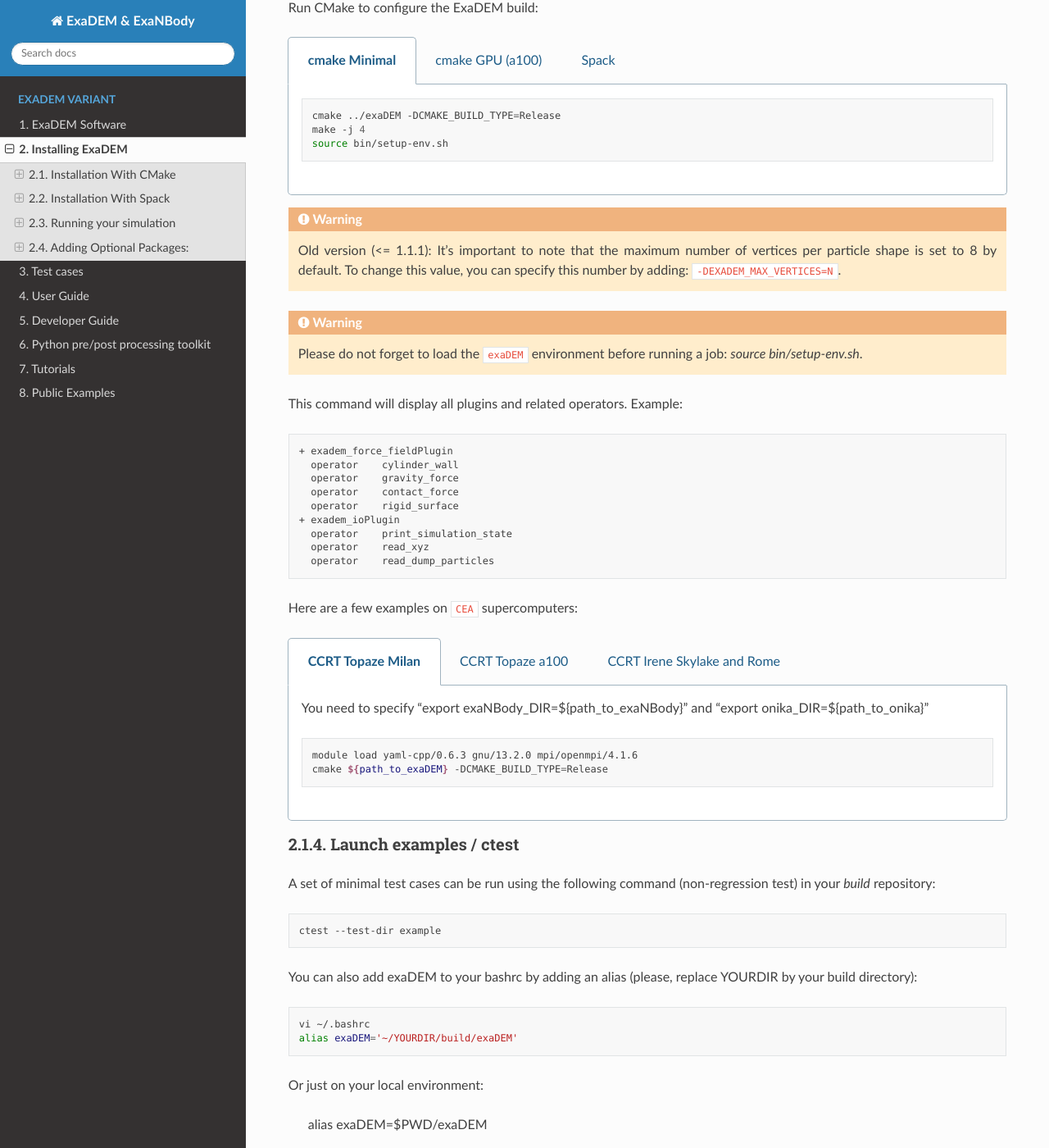
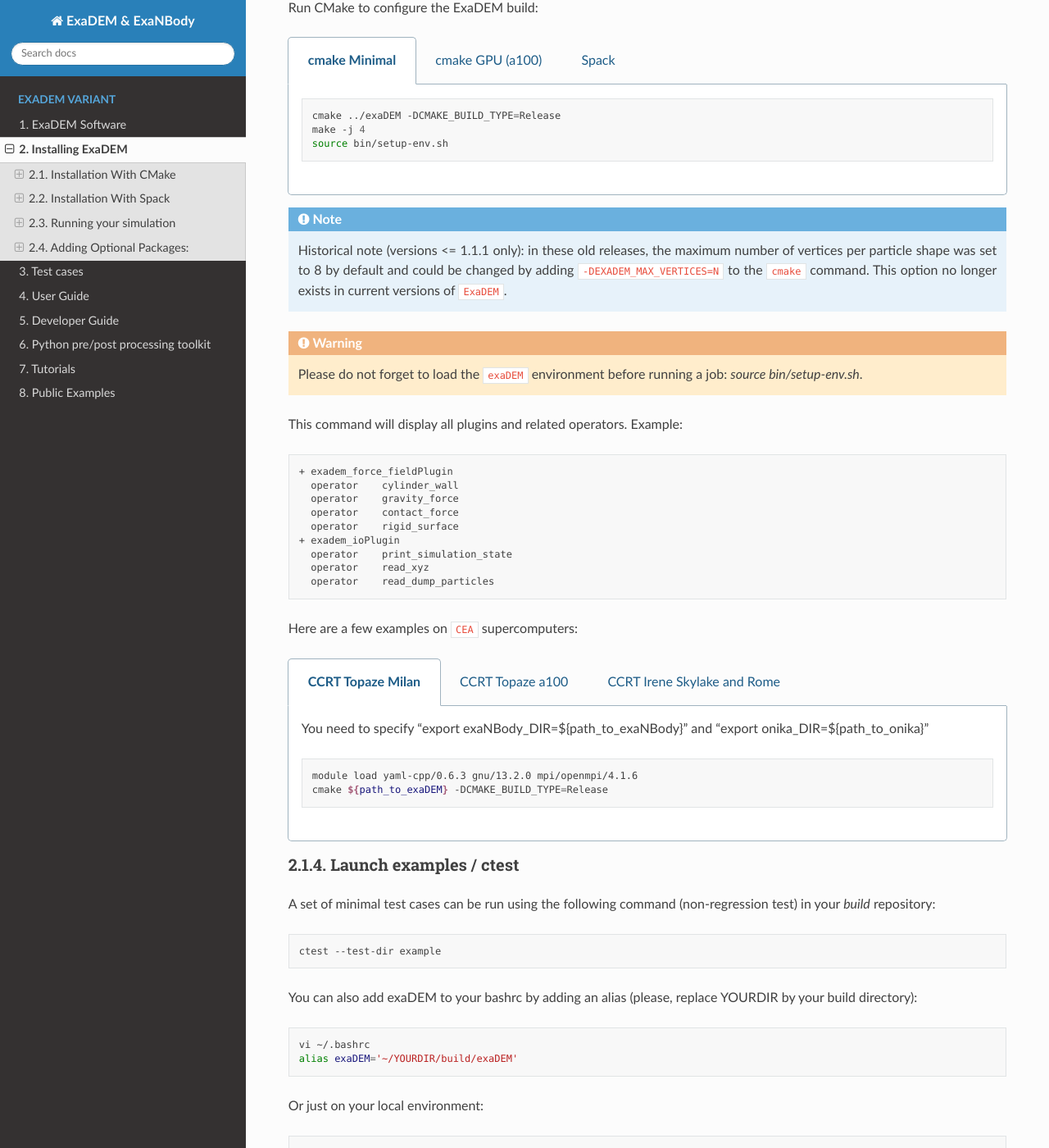
Before and after one commit to Collab4exaNBody/doc_exaDEM, a Sphinx documentation site: the page built from docs/source/project_exaDEM/Installation.rst, in a window 1280 px wide and 1400 px high, scrolled down 1751 px. Shown: the whole window at 82% size. Built offline with Sphinx 7.4.7 and the Read the Docs theme 3.1.0, drawn with Linux system fonts in a browser that asks for light colours; some of the changed lines change nothing that is shown; some of the changed text lies outside the part shown.

Commit message:
update installtion guildelines

```diff
--- a/docs/source/project_exaDEM/Installation.rst
+++ b/docs/source/project_exaDEM/Installation.rst
@@ -53,8 +53,8 @@
       .. code-block:: bash
 
          export CURRENT_HOME=$PWD
-         git clone --branch v1.0.5 https://github.com/Collab4exaNBody/onika.git
-         git clone --branch v2.0.7 https://github.com/Collab4exaNBody/exaNBody.git
+         git clone --branch v1.1.0 https://github.com/Collab4exaNBody/onika.git
+         git clone --branch v2.1.0 https://github.com/Collab4exaNBody/exaNBody.git
          mkdir ${CURRENT_HOME}/build-onika && cd ${CURRENT_HOME}/build-onika
          cmake ${CURRENT_HOME}/onika -DCMAKE_BUILD_TYPE=Release -DCMAKE_INSTALL_PREFIX=${CURRENT_HOME}/install-onika -DONIKA_BUILD_CUDA=OFF
          make install -j 10
@@ -73,8 +73,8 @@
       .. code-block:: bash
 
          export CURRENT_HOME=$PWD
-         git clone --branch v1.0.5 https://github.com/Collab4exaNBody/onika.git
-         git clone --branch v2.0.7 https://github.com/Collab4exaNBody/exaNBody.git
+         git clone --branch v1.1.0 https://github.com/Collab4exaNBody/onika.git
+         git clone --branch v2.1.0 https://github.com/Collab4exaNBody/exaNBody.git
          mkdir ${CURRENT_HOME}/build-onika && cd ${CURRENT_HOME}/build-onika
          cmake ${CURRENT_HOME}/onika -DCMAKE_BUILD_TYPE=Release -DCMAKE_INSTALL_PREFIX=${CURRENT_HOME}/install-onika -DONIKA_BUILD_CUDA=ON -DCMAKE_CUDA_ARCHITECTURES=86
          make install -j 10
@@ -95,8 +95,8 @@
          module load gnu/13.2.0 cuda/12.4 mpi/openmpi/4.1.6 cmake/3.29.6
          cd $CCCSCRATCHDIR
          export CURRENT_HOME=$PWD
-         // copy onika v1.0.4
-         // copy exaNBody v2.0.4
+         # copy onika v1.1.0
+         # copy exaNBody v2.1.0
          mkdir ${CURRENT_HOME}/build-onika && cd ${CURRENT_HOME}/build-onika
          cmake ${CURRENT_HOME}/onika -DCMAKE_BUILD_TYPE=Release -DCMAKE_INSTALL_PREFIX=${CURRENT_HOME}/install-onika -DONIKA_BUILD_CUDA=ON -DCMAKE_CUDA_ARCHITECTURES=80
          make install -j 10
@@ -149,7 +149,11 @@
 
    .. tab:: cmake GPU (a100)
 
-      The gpu installation depends on onika.
+      ``exaDEM`` itself does not take any GPU-specific ``cmake`` flag: GPU support is entirely
+      inherited from ``onika``/``exaNBody``. Make sure ``onika_DIR`` and ``exaNBody_DIR``
+      point to installations built with ``-DONIKA_BUILD_CUDA=ON`` and the correct
+      ``-DCMAKE_CUDA_ARCHITECTURES`` (see the "Ubuntu GPU" tab above), then the command below
+      is identical to the CPU build.
 
       .. code-block:: bash
 
@@ -159,18 +163,17 @@
 
    .. tab:: Spack
 
-      See the spack section if you need to install spack.
-
-      The ``spack_repo`` directory is in the exaDEM repository, you need to ``git clone`` exaDEM.
+      See the "Installation With Spack" section below if you need to install ``spack`` itself.
 
       .. code-block:: bash
 
-         spack repo add spack_repo
+         git clone https://github.com/Collab4exaNBody/spack-repos.git
+         spack repo add spack-repos
          spack install exadem
 
-.. warning::
+.. note::
 
-  Old version (<= 1.1.1): It's important to note that the maximum number of vertices per particle shape is set to 8 by default. To change this value, you can specify this number by adding: ``-DEXADEM_MAX_VERTICES=N``.
+  Historical note (versions <= 1.1.1 only): in these old releases, the maximum number of vertices per particle shape was set to 8 by default and could be changed by adding ``-DEXADEM_MAX_VERTICES=N`` to the ``cmake`` command. This option no longer exists in current versions of ``ExaDEM``.
 
 .. warning::
 
@@ -239,6 +242,8 @@
   alias exaDEM='~/YOURDIR/build/exaDEM'
 
 Or just on your local environment:
+
+.. code-block:: bash
 
   alias exaDEM=$PWD/exaDEM
 
@@ -336,7 +341,7 @@
 
 .. code-block:: bash
 
-  git clone git clone --depth=2 --branch=v1.1.0 https://github.com/spack/spack.git
+  git clone --depth=2 --branch=v1.1.0 https://github.com/spack/spack.git
   source spack/share/spack/setup-env.sh
   git clone https://github.com/Collab4exaNBody/spack-repos.git
   spack repo add spack-repos
@@ -359,7 +364,7 @@
 
 .. code-block:: bash
 
-  git clone git clone --depth=2 --branch=v1.1.0 https://github.com/spack/spack.git
+  git clone --depth=2 --branch=v1.1.0 https://github.com/spack/spack.git
   source spack/share/spack/setup-env.sh
   git clone https://github.com/Collab4exaNBody/spack-repos.git
   spack repo add spack-repos
```
